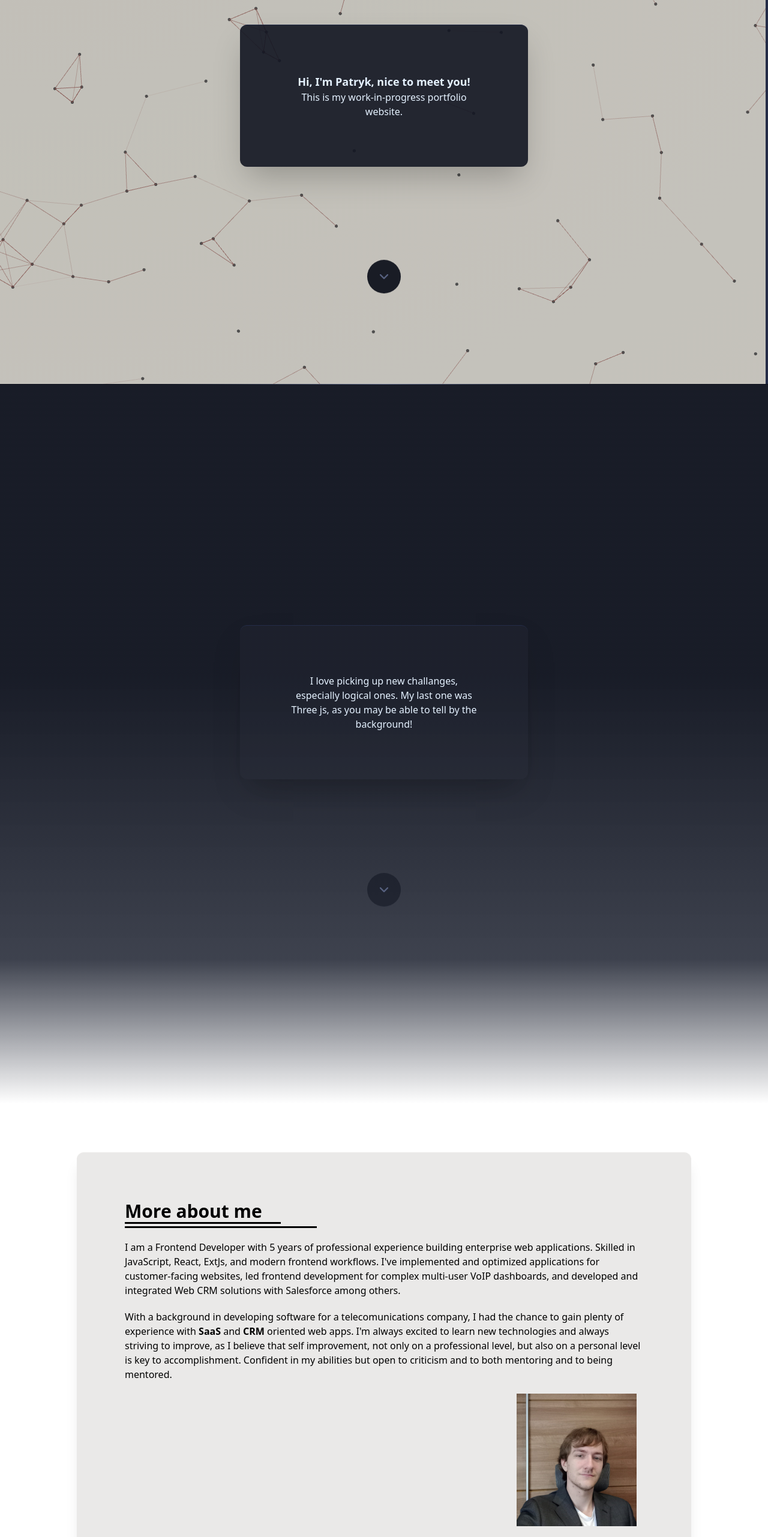
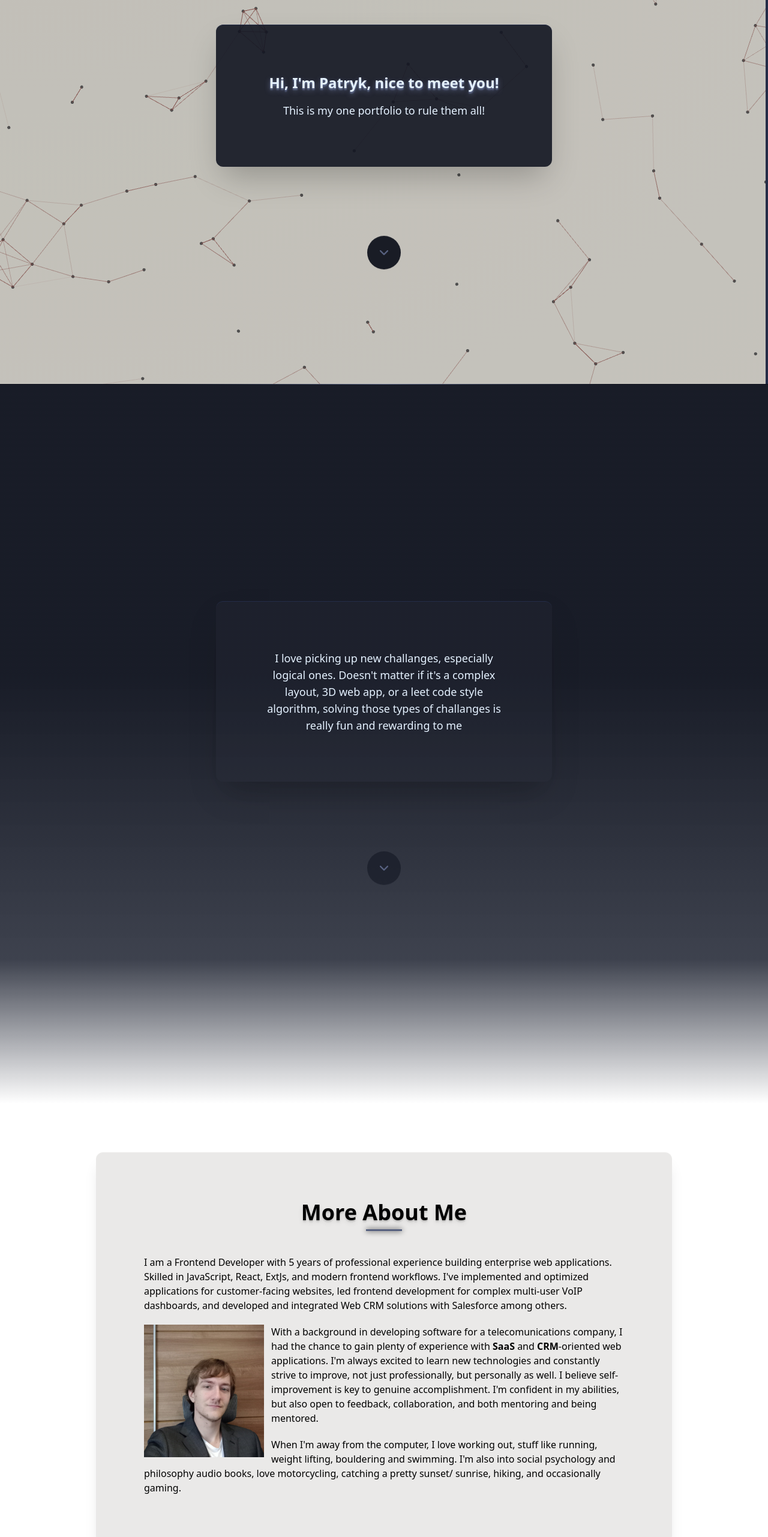
Before and after one commit to PatrykStefaniak/portfolio, a Next.js app: page / in a window 1280 px wide. Shown: the part 160-2722 px from the top of the page at 60% size. Built offline with nearby package versions, Linux system fonts and the light colour scheme.

Commit message:
Improved styling and added body text

```diff
--- a/components/Separator.tsx
+++ b/components/Separator.tsx
@@ -19,10 +19,10 @@ export default function Separator() {
             id="separator"
             className="border-separator w-full h-[150vh] bg-linear-to-b from-(--bg)/95 from-40% via-80% via-(--bg-lighter)/90 to-(transparent)"
         >
-            <div ref={elRef} className="w-[90%] sm:w-[55%] mx-auto p-px">
+            <div ref={elRef} className="w-[90vw] sm:w-[65vw] mx-auto p-px">
                 {isInView && (
-                    <div className="animate-fade-in sm:w-[60vh] mx-auto py-[5vh] sm:py-[10vh] sm:mt-[50vh] mt-[60vh] sm:mt-[40vh] px-5 sm:p-20 bg-(--bg-lighter)/30 text-(--text) text-center mt-[25vh] rounded-xl shadow-2xl border-t border-(--border-muted)">
-                        <h2 className="text-md">I love picking up new challanges, especially logical ones. My last one was Three js, as you may be able to tell by the background!</h2>
+                    <div className="animate-fade-in sm:w-[70vh] mx-auto py-[5vh] sm:py-[10vh] sm:mt-[45vh] mt-[50vh] sm:mt-[40vh] px-5 sm:p-20 bg-(--bg-lighter)/30 text-(--text) text-center text-lg mt-[25vh] rounded-xl shadow-2xl border-t border-(--border-muted)">
+                        <h2 className="text-md">I love picking up new challanges, especially logical ones. Doesn&apos;t matter if it&apos;s a complex layout, 3D web app, or a leet code style algorithm, solving those types of challanges is really fun and rewarding to me</h2>
                     </div>
                 )}
             </div>
--- a/components/Welcome.tsx
+++ b/components/Welcome.tsx
@@ -12,10 +12,10 @@ export default function Welcome() {
 
     return (
         <section className="w-[90%] sm:w-[55%] mx-auto p-px h-[100vh]">
-            <div className="animate-slide-fade-in sm:w-[60vh] mx-auto py-15 px-5 sm:p-20 bg-(--bg-light)/90 text-(--text) text-center mt-[25vh] rounded-xl shadow-2xl border-t border-(--border-muted)">
-                <h1 className="text-lg font-semibold">Hi, I&apos;m Patryk, nice to meet you!</h1>
-                <div>
-                    This is my work-in-progress portfolio website.
+            <div className="animate-slide-fade-in sm:w-[70vh] mx-auto py-15 px-5 sm:p-20 bg-(--bg-light)/90 text-(--text) text-center mt-[25vh] rounded-xl shadow-2xl border-t border-(--border-muted)">
+                <h1 className="text-2xl font-semibold text-shadow-lg text-shadow-(color:--highlight)">Hi, I&apos;m Patryk, nice to meet you!</h1>
+                <div className="text-lg mt-4">
+                    This is my one portfolio to rule them all!
                 </div>
             </div>
             <DownChevron
--- a/components/about/About.tsx
+++ b/components/about/About.tsx
@@ -14,40 +14,36 @@ export default function About(props: AboutProps) {
         <section
             id="about"
             ref={ref}
-            className={`${isInView ? "animate-fade-in" : "opacity-0"} sm:w-[80vw] mx-auto mt-20 border-t border-stone-50 bg-stone-200/85 p-5 sm:p-20 rounded-xl shadow-xl`}
+            className={`${isInView ? "animate-fade-in" : "opacity-0"} sm:w-[75vw] mx-auto mt-20 border-t border-stone-50 bg-stone-200/85 p-5 sm:p-20 sm:rounded-xl shadow-xl`}
         >
-            <div className="border-b-3 border-color-(--border) w-80 pb-1">
-                <div className="text-3xl font-semibold border-b-3 border-color-(--border) w-65">
-                    <h2>More about me</h2>
-                </div>
+            <div className="w-full flex flex-col mb-10">
+                <h2 className="mx-auto text-4xl font-semibold text-shadow-lg text-shadow-(--border)">More About Me</h2>
+                <div className="mt-2 mx-auto border-b-3 border-(--highlight) w-15 shadow-[0_0_10px_rgba(0,0,0,1)]"/>
             </div>
-            <div className="gap-y-5 flex flex-col mt-5">
+            <div>
                 <p>
                     I am a Frontend Developer with 5 years of professional experience building enterprise web applications.
                     Skilled in JavaScript, React, ExtJs, and modern frontend workflows. I&apos;ve implemented and optimized
                     applications for customer-facing websites, led frontend development for complex multi-user VoIP
                     dashboards, and developed and integrated Web CRM solutions with Salesforce among others.
                 </p>
-                <p>
+                <Image
+                    className="float-left mr-3 mt-5"
+                    src={"/me.jpg"}
+                    alt={"Image of a handsome frontend developer"}
+                    width={200}
+                    height={400}
+                />
+                <p className="mt-5">
                     With a background in developing software for a telecomunications company, I had the chance to gain
-                    plenty of experience with <b>SaaS</b> and <b>CRM</b> oriented web apps.
-                    I&apos;m always excited to learn new technologies and always striving to improve, as I believe that self improvement,
-                    not only on a professional level, but also on a personal level is key to accomplishment.
-                    Confident in my abilities but open to criticism and to both mentoring and to being mentored.
+                    plenty of experience with <b>SaaS</b> and <b>CRM</b>-oriented web applications.
+                    I&apos;m always excited to learn new technologies and constantly strive to improve, not just professionally, but personally as well.
+                    I believe self-improvement is key to genuine accomplishment.
+                    I&apos;m confident in my abilities, but also open to feedback, collaboration, and both mentoring and being mentored.
                 </p>
-                <div className="flex gap-5">
-                    <p className="mt-5 flex-3">
-
-                    </p>
-                    <div className="flex-1">
-                        <Image
-                            src={"/me.jpg"}
-                            alt={"Image of a handsome frontend developer"}
-                            width={200}
-                            height={400}
-                        />
-                    </div>
-                </div>
+                <p className="mt-5">
+                    When I&apos;m away from the computer, I love working out, stuff like running, weight lifting, bouldering and swimming. I&apos;m also into social psychology and philosophy audio books, love motorcycling, catching a pretty sunset/ sunrise, hiking, and occasionally gaming.
+                </p>
             </div>
         </section>
     )
--- a/components/projects/List.tsx
+++ b/components/projects/List.tsx
@@ -5,7 +5,13 @@ import { Project } from "@/types/types";
 export default function ProjectList() {
     return (
         <section id="projects" className="pt-[50vh] p-px">
-            <div className={"bg-(--bg-light)/90 my-[20vh] mx-auto w-[80vw] py-20 rounded-xl shadow-2xl border-t border-(--border-muted)"}>
+            <div className={"flex flex-col bg-(--bg-light)/90 my-[20vh] mx-auto w-[80vw] py-10 rounded-xl shadow-2xl border-t border-(--border-muted)"}>
+                <div className="m-auto pt-5 pb-20 ">
+                    <div className="text-5xl text-(--text) text-shadow-lg text-shadow-(color:--highlight)">
+                        Projects
+                    </div>
+                    <div className="mt-2 mx-auto border-b-3 border-(--text-muted) w-10 shadow-[0_0_10px_white]"/>
+                </div>
                 <div className={`w-full lg:w-[85%] mx-auto gap-x-25 gap-y-10 md:gap-y-0 flex flex-col sm:grid grid-cols-2 grid-flow-row`}>
                     {(Projects as Project[]).map((project, index) => {
                         const col = index == 0 || index % 2 == 0
--- a/components/ui/DownChevron.tsx
+++ b/components/ui/DownChevron.tsx
@@ -35,7 +35,7 @@ export default function DownChevron(props: DownChevronProps) {
     return (
         <div className="animate-fade-in" style={{ animationDuration: "6s" }}>
             <div
-                className={`${animation} ${bgColor} animate-bounce rounded-full w-14 h-14 mx-auto mt-[20vh] flex justify-center items-center cursor-pointer hover:scale-120`}
+                className={`${animation} ${bgColor} animate-bounce rounded-full w-14 h-14 mx-auto relative bottom-10 mt-[20vh] flex justify-center items-center cursor-pointer hover:scale-120`}
                 onClick={handleClick}
             >
                 <ChevronDown color={"var(--highlight)"} />
--- a/lib/utils.ts
+++ b/lib/utils.ts
@@ -3,7 +3,7 @@ import { Point, PointAndRelation } from "@/types/types";
 export function getPointsAndRelations(width: number, height: number): PointAndRelation[] {
     let i = 0;
     const padding = .5;
-    const points: PointAndRelation[] = Array.from({ length: Math.ceil(width * height) }, () => {
+    const points: PointAndRelation[] = Array.from({ length: Math.ceil(width * height) + 10 }, () => {
         const pos = [
             Math.random() * (width + padding * 2) - (width / 2 + padding),
             Math.random() * (height + padding * 2) - (height / 2 + padding),
```
